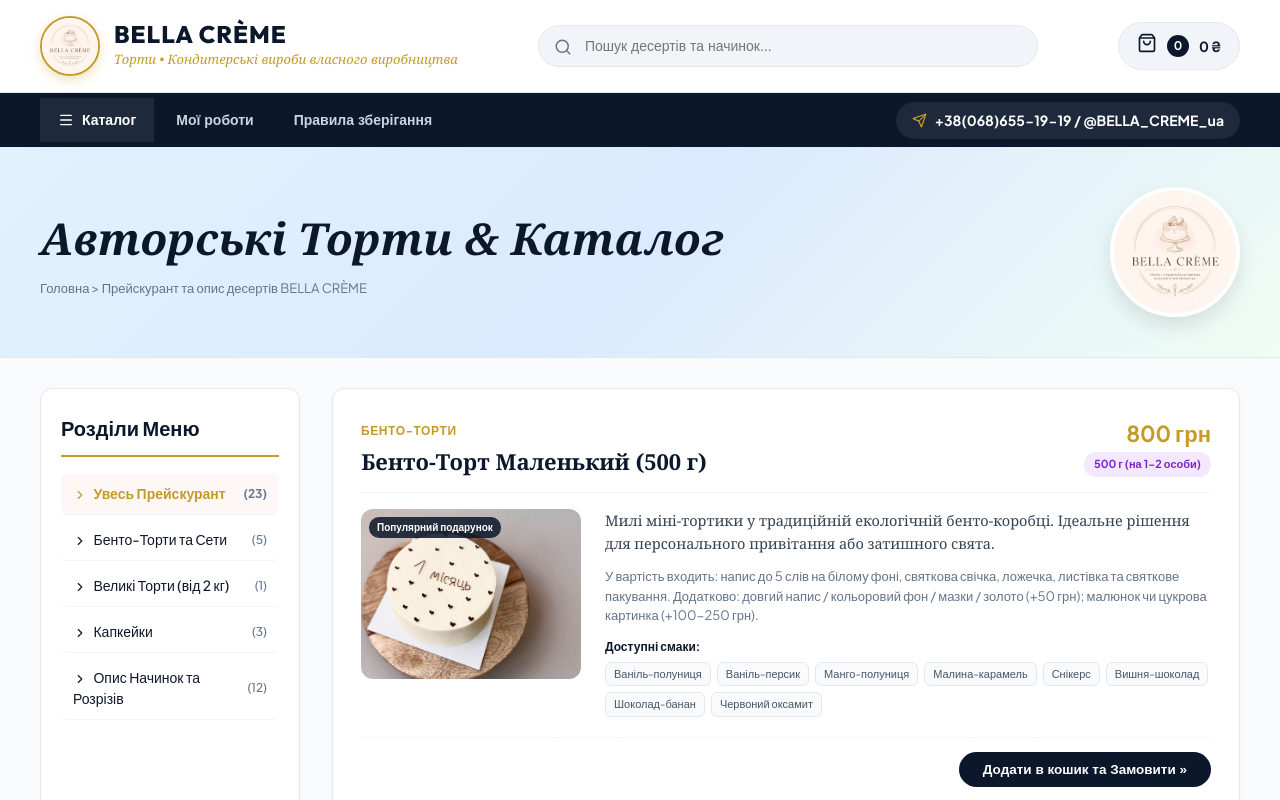
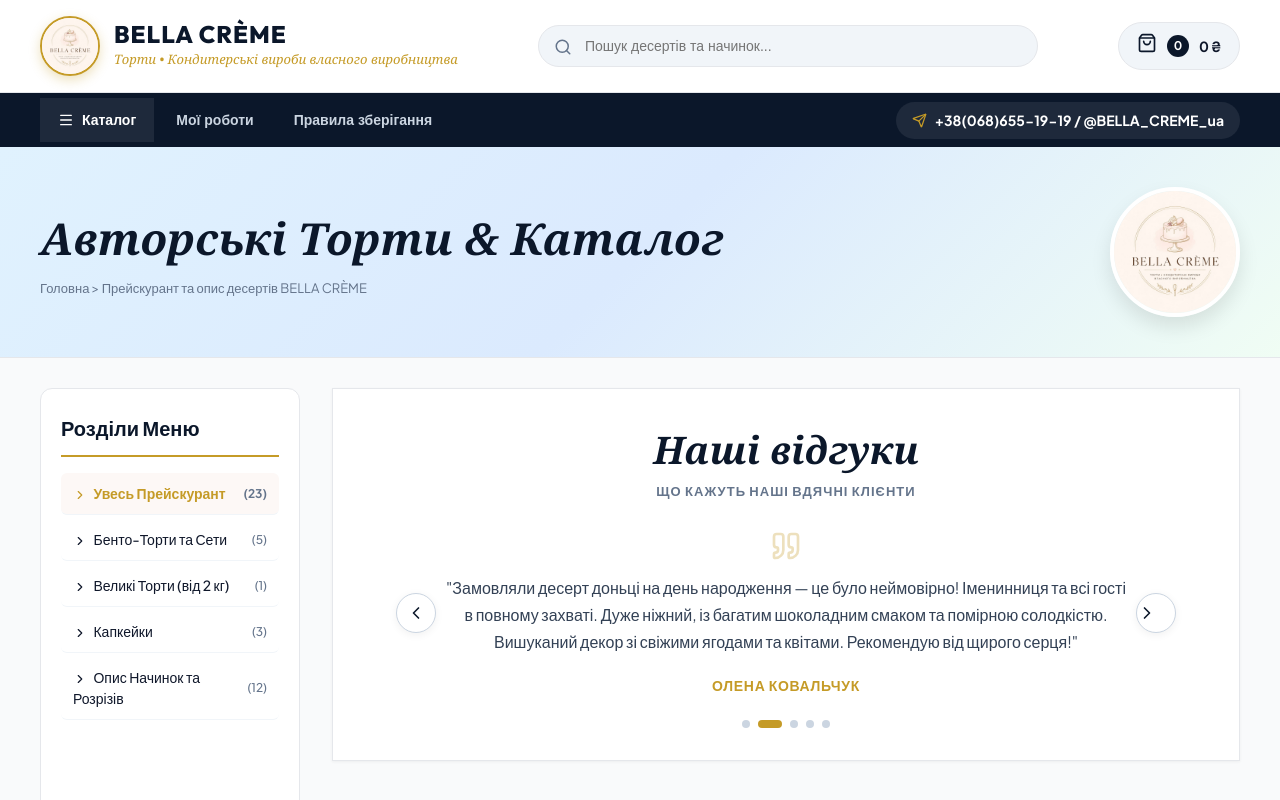
Before and after one commit to awraamgitelman-ops/tort, a React (Vite) app: page /#catalog in a window 1280 px wide. Shown: the top 800 px of the page. Built offline with nearby package versions, Linux system fonts and the light colour scheme; no server answers; the HTML template or start-up script is replaced by a standard one.

Commit message:
Move Reviews carousel to the top of main page and keep Portfolio Carousel directly below it

```diff
--- a/src/components/Catalog.jsx
+++ b/src/components/Catalog.jsx
@@ -346,6 +346,9 @@ export default function Catalog({ onAddToCart, onGoToPortfolio }) {
 
         {/* Right Content Column */}
         <main style={{ display: 'flex', flexDirection: 'column', gap: '32px' }}>
+          {/* Reviews Carousel */}
+          <ReviewsCarousel />
+
           {/* Interactive Carousel of Recent Works from Telegram */}
           <PortfolioCarousel onGoToPortfolio={onGoToPortfolio} />
 
@@ -458,9 +461,6 @@ export default function Catalog({ onAddToCart, onGoToPortfolio }) {
               </div>
             </article>
           ))}
-
-          {/* Paraphrased Ukrainian Reviews Carousel */}
-          <ReviewsCarousel />
         </main>
       </div>
     </div>
--- a/src/components/ReviewsCarousel.jsx
+++ b/src/components/ReviewsCarousel.jsx
@@ -50,7 +50,7 @@ export default function ReviewsCarousel() {
   const current = REVIEWS[currentIndex];
 
   return (
-    <section style={{ margin: '48px 0 24px', background: '#ffffff', border: '1px solid var(--border-light)', padding: '36px 32px', boxShadow: 'var(--shadow-sm)' }}>
+    <section style={{ margin: '0 0 12px', background: '#ffffff', border: '1px solid var(--border-light)', padding: '32px 28px', boxShadow: 'var(--shadow-sm)' }}>
       {/* Cursive Title Header */}
       <div style={{ textAlign: 'center', marginBottom: '28px' }}>
         <h2 style={{ fontFamily: "'Georgia', cursive, serif", fontSize: '38px', fontStyle: 'italic', color: 'var(--bg-navy)', margin: 0, fontWeight: 700 }}>
```
